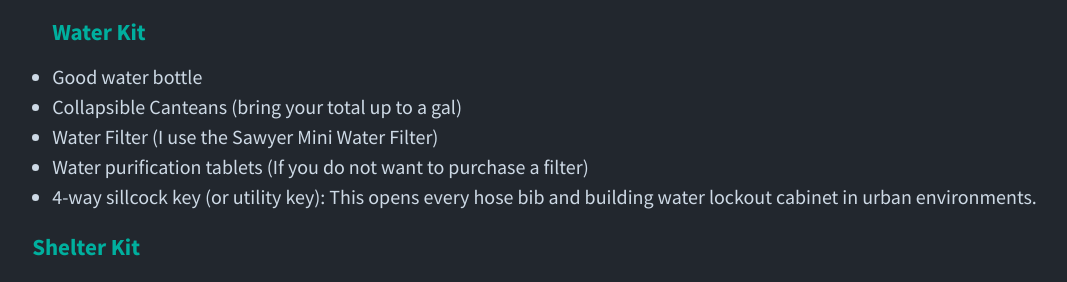
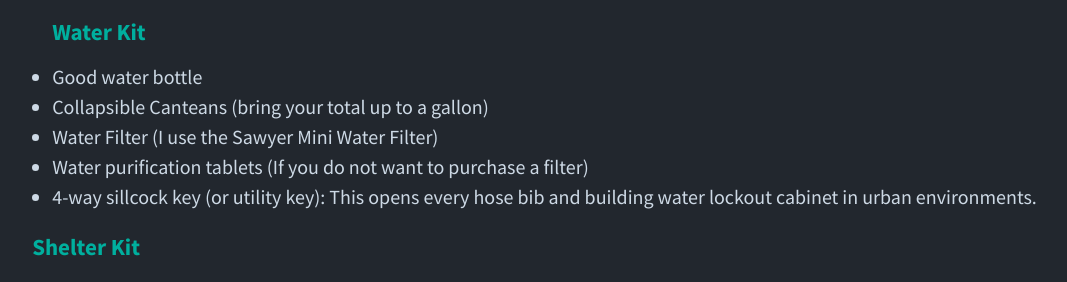
Before and after one commit to mjh2901/mikehathaway.com, a Jekyll site: the page built from _posts/2024-03-21-my-bug-out-bag.markdown, in a window 1280 px wide and 900 px high, scrolled down 2747 px. Shown: the part 166-448 px from the top of the window, without its empty margins (83-1150 px from the left). Built offline with Jekyll 4.4.1, drawn with Linux system fonts in a browser that asks for light colours.

Commit message:
Auto Commit

```diff
--- a/_posts/2024-03-21-my-bug-out-bag.markdown
+++ b/_posts/2024-03-21-my-bug-out-bag.markdown
@@ -82,7 +82,7 @@ This should all fit easily in a packing cube. Again, I would not hike away with
 #### **Water Kit**
 
 * Good water bottle
-* Collapsible Canteans (bring your total up to a gal)
+* Collapsible Canteans (bring your total up to a gallon)
 * Water Filter (I use the Sawyer Mini Water Filter)
 * Water purification tablets (If you do not want to purchase a filter)
 * 4-way sillcock key (or utility key): This opens every hose bib and building water lockout cabinet in urban environments.
```
Also changed, not shown: other parts of _posts/2024-03-21-my-bug-out-bag.markdown (+1 -1 lines).
